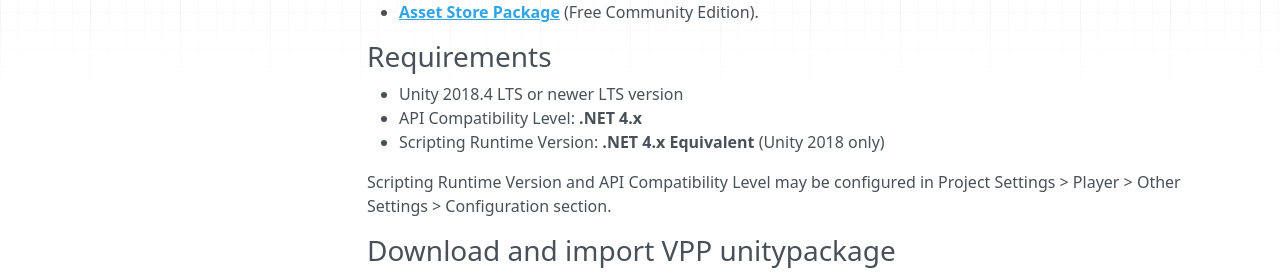
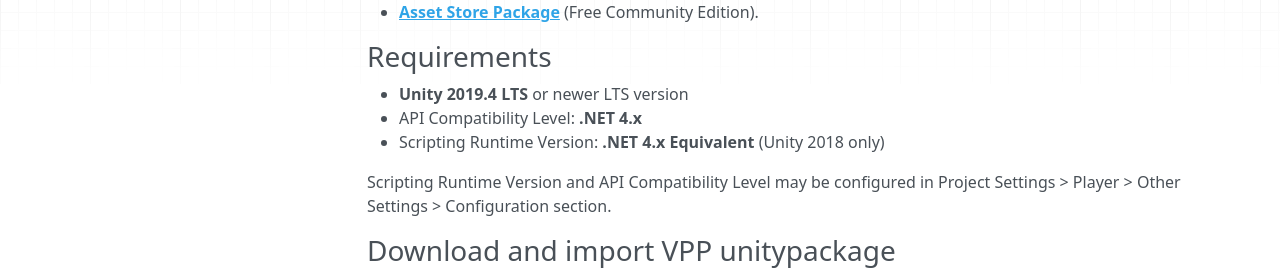
Before and after one commit to EdyJ/vehicle-physics-docs, an MkDocs documentation site: the page built from docs/user-guide/setting-up-vpp.md, in a window 1280 px wide and 900 px high. Shown: the part 222-500 px from the top of the window. Built offline with MkDocs 1.6.1, drawn with Linux system fonts in a browser that asks for light colours; nearby versions of some CDN libraries; library files that are not in the unit come from our copies.

Commit message:
Updated minimum Unity version

```diff
--- a/docs/user-guide/setting-up-vpp.md
+++ b/docs/user-guide/setting-up-vpp.md
@@ -9,7 +9,7 @@
 
 ### Requirements
 
-- Unity 2018.4 LTS or newer LTS version
+- **Unity 2019.4 LTS** or newer LTS version
 - API Compatibility Level: **.NET 4.x**
 - Scripting Runtime Version: **.NET 4.x Equivalent** (Unity 2018 only)
 
```
